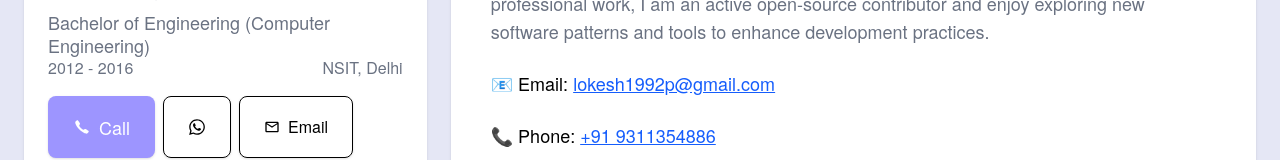
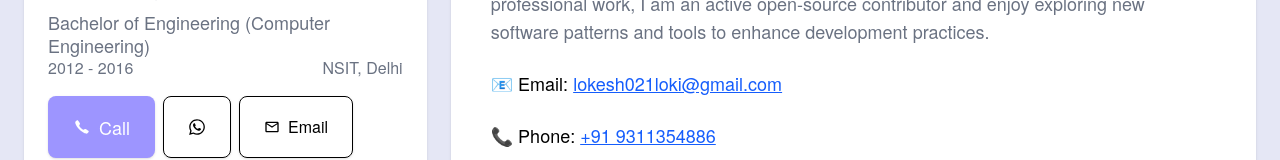
Before and after one commit to lokeshloki3/portfolio-lokesh, a React (Vite) app: page /contact in a window 1280 px wide. Shown: the part 610-770 px from the top of the page. Built offline with nearby package versions, Linux system fonts and the light colour scheme.

Commit message:
updated email

```diff
--- a/src/components/Sidecard.jsx
+++ b/src/components/Sidecard.jsx
@@ -70,7 +70,7 @@ const Sidecard = () => {
           </a>
 
           <a
-            href="mailto:lokesh1992p@gmail.com"
+            href="mailto:lokesh021loki@gmail.com"
             className="shadow inline-flex items-center gap-x-2 rounded-lg border bg-transparent px-6 py-4 font-medium transition [--trigger:focus] focus:outline-none focus:ring disabled:pointer-events-none disabled:opacity-50"
           >
             <MdOutlineEmail />
--- a/src/constants/index.js
+++ b/src/constants/index.js
@@ -447,7 +447,7 @@ export const PROJECTS = [
 
 export const CONTACT = {
     phoneNo: "+91 9311354886",
-    email: "lokesh1992p@gmail.com",
+    email: "lokesh021loki@gmail.com",
 };
 
 export const techStack = [
```
